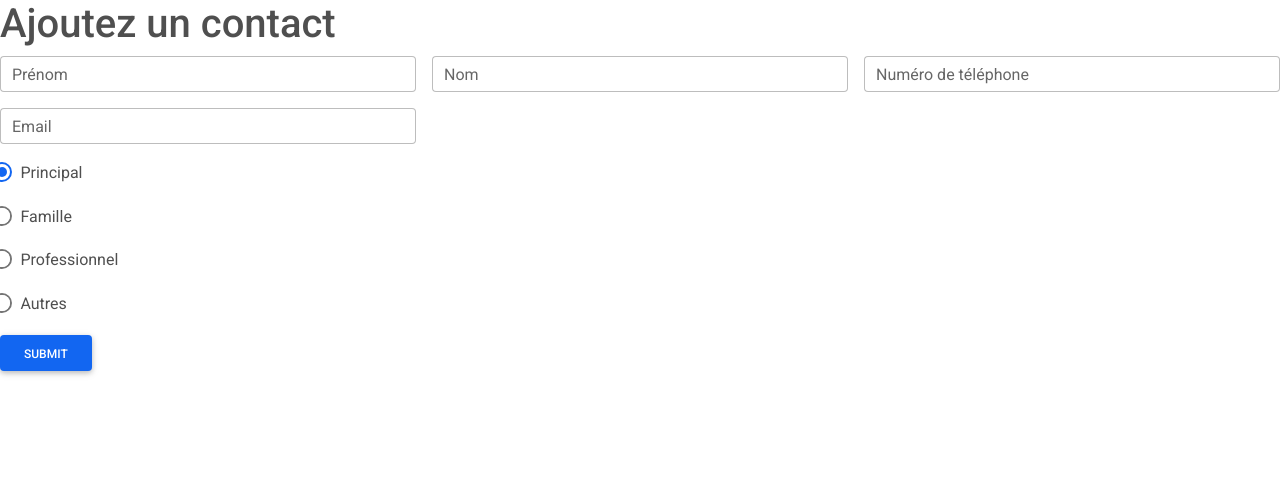
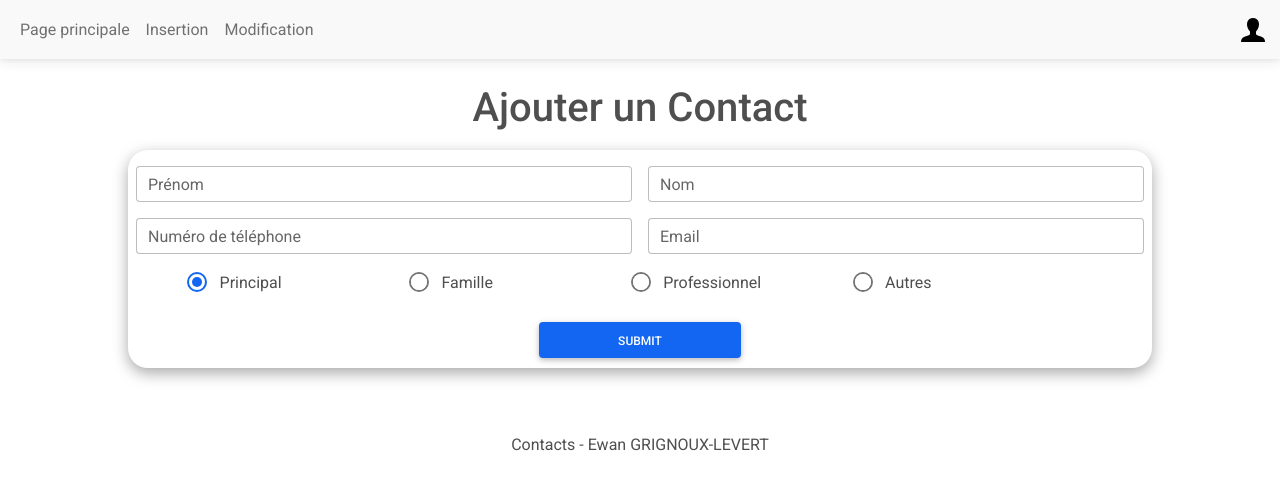
Before and after one commit to EwanGL/IUT-Projet-WEB, a PHP site: page /WEB2/insertion.php in a window 1280 px wide. Shown: the top 490 px of the page. Run offline with PHP 8.4, Linux system fonts and the light colour scheme; the visitor is signed in with stand-in values (Sample User, id 1); some libraries are stand-ins or nearby versions.

Commit message:
Finish all pages required
Finish insertion.ph and modification.php

Start style.css

```diff
--- a/insertion.php
+++ b/insertion.php
@@ -31,32 +31,80 @@
             }
         ?>
 
-        <h1>Ajoutez un contact</h1>
+        <nav class="navbar navbar-expand-lg navbar-light bg-light">
+            <!-- Container wrapper -->
+            <div class="container-fluid">
+                <!-- Toggle button -->
+                <button class="navbar-toggler" type="button" data-mdb-toggle="collapse" data-mdb-target="#navbarSupportedContent" aria-controls="navbarSupportedContent" aria-expanded="false" aria-label="Toggle navigation">
+                    <i class="fas fa-bars"></i>
+                </button>
 
+                <!-- Collapsible wrapper -->
+                <div class="collapse navbar-collapse" id="navbarSupportedContent">
+                    <!-- Left links -->
+                    <ul class="navbar-nav me-auto mb-2 mb-lg-0">
+                        <li class="nav-item">
+                        <a class="nav-link" href="index.php">Page principale</a>
+                        </li>
+                        <?php
+                            if(isset($_SESSION) && $_SESSION['status']=='admin'){
+                                echo '<li class="nav-item">';
+                                echo '<a class="nav-link" href="insertion.php">Insertion</a>';
+                                echo '</li>';
+                                echo '<li class="nav-item">';
+                                echo '<a class="nav-link" href="modification.php">Modification</a>';
+                                echo '</li>';
+                            }
+                        ?>
+                    </ul>
+                    <!-- Left links -->
+                </div>
 
-        <form id="insert_form" action="#" method="POST" class="row g-3 needs-validation" novalidate >
-            <div class="col-md-4">
+                    <!-- Avatar -->
+                <div class="dropdown">
+                    <a class="dropdown-toggle d-flex align-items-center hidden-arrow" href="#" id="navbarDropdownMenuAvatar" role="button" data-mdb-toggle="dropdown" aria-expanded="false">
+                        <img src="img/user.png" alt="user icon" loading="lazy">
+                    </a>
+                    <ul class="dropdown-menu dropdown-menu-end" aria-labelledby="navbarDropdownMenuAvatar">
+                        <li>
+                            <a class="dropdown-item" href="#">My profile (<?php echo $_SESSION['login'] ?>)</a>
+                        </li>
+                        <li>
+                            <a class="dropdown-item" href="#">Settings</a>
+                        </li>
+                        <li>
+                            <a class="dropdown-item" href="logout.php">Logout</a>
+                        </li>
+                    </ul>
+                </div>
+            </div>
+        </nav>
+
+        <h1>Ajouter un Contact</h1>
+
+        <form id="insert_form" action="#" method="POST" class="row g-3 needs-validation" novalidate onsubmit="return verifyInsertForm()">
+            <div class="col-md-6">
                 <div class="form-outline">
                 <input type="text" class="form-control" id="validationCustom01" value="" name="name" required />
                 <label for="validationCustom01" class="form-label">Prénom</label>
                 <div class="valid-feedback">Looks good!</div>
                 </div>
             </div>
-            <div class="col-md-4">
+            <div class="col-md-6">
                 <div class="form-outline">
                 <input type="text" class="form-control" id="validationCustom02" value="" name="last_name" required />
                 <label for="validationCustom02" class="form-label">Nom</label>
                 <div class="valid-feedback">Looks good!</div>
                 </div>
             </div>
-            <div class="col-md-4">
+            <div class="col-md-6">
                 <div class="form-outline">
                 <input type="text" class="form-control" id="validationCustom03" value="" name="phone" required />
                 <label for="validationCustom02" class="form-label">Numéro de téléphone</label>
                 <div class="valid-feedback">Looks good!</div>
                 </div>
             </div>
-            <div class="col-md-4">
+            <div class="col-md-6">
                 <div class="form-outline">
                 <input type="text" class="form-control" id="validationCustom04" value="" name="email" required />
                 <label for="validationCustom02" class="form-label">Email</label>
@@ -64,29 +112,28 @@
                 </div>
             </div>
 
-            <div class="form-check">
-                <input class="form-check-input" type="radio" name="group" id="flexRadioDefault1" checked value="Principal"/>
-                <label class="form-check-label" for="flexRadioDefault1">Principal</label>
+            <div class="col-md-2 ins_radio">
+                <input class="form-check-input" type="radio" name="inlineRadioOptions" id="inlineRadio5" checked value="Principal" />
+                <label class="form-check-label" for="inlineRadio1">Principal</label>
             </div>
 
-            <div class="form-check">
-                <input class="form-check-input" type="radio" name="group" id="flexRadioDefault2"  value="Famille"/>
-                <label class="form-check-label" for="flexRadioDefault2">Famille</label>
+            <div class="col-md-2 ins_radio">
+                <input class="form-check-input" type="radio" name="inlineRadioOptions" id="inlineRadio6" value="Famille" />
+                <label class="form-check-label" for="inlineRadio1">Famille</label>
             </div>
 
-            <div class="form-check">
-                <input class="form-check-input" type="radio" name="group" id="flexRadioDefault2"  value="Travail"/>
-                <label class="form-check-label" for="flexRadioDefault2">Professionnel</label>
+            <div class="col-md-2 ins_radio">
+                <input class="form-check-input" type="radio" name="inlineRadioOptions" id="inlineRadio7" value="Professionnel" />
+                <label class="form-check-label" for="inlineRadio1">Professionnel</label>
             </div>
 
-            <div class="form-check">
-                <input class="form-check-input" type="radio" name="group" id="flexRadioDefault2"  value="Autres"/>
-                <label class="form-check-label" for="flexRadioDefault2">Autres</label>
+            <div class="col-md-2 ins_radio">
+                <input class="form-check-input" type="radio" name="inlineRadioOptions" id="inlineRadio8" value="Autres" />
+                <label class="form-check-label" for="inlineRadio1">Autres</label>
             </div>
 
-
-            <div class="col-12">
-                <button class="btn btn-primary g-recaptcha" type="submit" data-sitekey="6LfxP1EgAAAAAHBY8Cf5kujJtGR8OCf2c0V7Hpgf" data-callback='onSubmit' data-action='submit'>Submit</button>
+            <div class="col-md-12">
+                <input class="btn btn-primary g-recaptcha" id="ins_button" type="submit" data-sitekey="6LfxP1EgAAAAAHBY8Cf5kujJtGR8OCf2c0V7Hpgf" data-callback='onSubmit' data-action='submit' value="Submit">
             </div>
         </form>
 
@@ -100,11 +147,14 @@
         include "function.php";
 
         if(!empty($_POST)){
-            var_dump($_POST);
+            // var_dump($_POST);
             DbInsert($_POST["name"], $_POST["last_name"], $_POST["email"], $_POST["phone"], $_POST["group"], $_SESSION["id"]);
         }
         ?>
 
         <script type="text/javascript" src="js/mdb.min.js"></script>
+        <footer>
+            <p>Contacts - Ewan GRIGNOUX-LEVERT</p>
+        </footer>
     </body>
 <html>
--- a/script.js
+++ b/script.js
@@ -1,3 +1,6 @@
+import * as mdb from 'mdb-ui-kit'; // lib
+import { Input } from 'mdb-ui-kit'; // module
+
 function verifyPassword() {
     var not_empty = false;
     var maj = false;
@@ -26,18 +29,18 @@ function verifyPassword() {
     // console.log(not_empty && maj && sp_char);
 
     return (not_empty && maj && sp_char);
-}
+};
 
 function onSubmit(token) {
     document.getElementById("insert_form").submit();
-}
+};
 
 function verifyInsertForm(){
-    alert("funuction");
-    var name =  document.getElementById("validationCustom01");
-    var last_name =  document.getElementById("validationCustom02");
-    var phone =  document.getElementById("validationCustom03");
-    var email =  document.getElementById("validationCustom04");
+    alert("function");
+    var name =  document.getElementById("validationCustom01").value;
+    var last_name =  document.getElementById("validationCustom02").value;
+    var phone =  document.getElementById("validationCustom03").value;
+    var email =  document.getElementById("validationCustom04").value;
 
     if ((name != "" ) && ((last_name != "" ) && (typeof(phone) == "number") && (email.indexOf('@') > -1))){
         return true;
@@ -47,4 +50,8 @@ function verifyInsertForm(){
         return false;
     }
 
-}
+};
+
+function myFunction() {
+  alert("The form was submitted");
+};
--- a/style.css
+++ b/style.css
@@ -0,0 +1,131 @@
+@import '~mdb-ui-kit/css/mdb.min.css';
+
+::after, ::before {
+    box-sizing: border-box;
+}
+
+h1, h2{
+    text-align: center;
+    padding: 2%;
+}
+
+body{
+    position: relative;
+    margin: 0;
+    padding: 0;
+    min-height: 100%;
+    width: 100%;
+}
+
+#co_form{
+    padding : 5%;
+    text-align: center;
+    margin-top: 4%;
+    margin-left: 30%;
+    width : 40%;
+    box-shadow: rgba(0, 0, 0, 0.35) 0px 5px 15px;
+    border-radius: 20px;
+}
+
+#co_button, #ind_from *{
+    margin: 1%;
+    height: 10%;
+}
+
+#ind_form{
+    text-align: center;
+    padding: 0.5%;
+    margin-left: 30%;
+    margin-bottom: 2%;
+    width : 40%;
+    box-shadow: rgba(0, 0, 0, 0.35) 0px 5px 15px;
+    border-radius: 20px;
+}
+
+#index_tab{
+    width: 80%;
+    margin-left: 10%;
+    box-shadow: rgba(0, 0, 0, 0.35) 0px 5px 15px;
+    text-align: center;
+}
+
+#insert_form, #select_form, #modif_form{
+    width: 80%;
+    margin-left: 10%;
+    box-shadow: rgba(0, 0, 0, 0.35) 0px 5px 15px;
+    border-radius: 20px;
+}
+
+.ins_radio{
+    margin-left: 5%;
+}
+
+#ins_button, #modif_button{
+    width: 20%;
+    margin-left: 40%;
+    margin-top: 1%;
+    margin-bottom: 1%;
+}
+
+#select_form{
+    margin-bottom: 3%;
+}
+
+#select_form_div{
+    width: 20%;
+    margin-left: 40%;
+    margin-top: 1%;
+
+}
+
+#select_form_div button, #select_form_div div{
+    float: left;
+    margin-bottom: 5%;
+}
+
+footer{
+    margin-top: 5%;
+    margin-bottom: 0%;
+    width: 100%;
+    text-align: center;
+}
+
+/* :root {
+    --body-bg: white;
+    --body-color: black;
+    --anchor-color: red;
+    --letter-spacing: 0;
+  }
+  @media (prefers-color-scheme: dark) {
+    :root {
+      --body-bg: black;
+      --body-color: white;
+      --anchor-color: salmon;
+      --letter-spacing: 0.1;
+    }
+}
+
+body {
+    background-color: var(--body-bg);
+    color: var(--body-color);
+    letter-spacing: var(--letter-spacing);
+  }
+  a {
+    color: var(--anchor-color);
+}
+
+@media (prefers-color-scheme: dark) {
+
+    html {
+      filter: invert(1) hue-rotate(.5turn);
+    }
+
+    img {
+      filter: invert(1) hue-rotate(.5turn);
+    }
+
+    img:not(:hover) {
+      opacity: .7;
+      transition: opacity .25s ease-in-out;
+    }
+  } */
```
Also changed, not shown: connexion.php (+20 -7 lines), function.php (+51 -7 lines), index.php (+37 -20 lines), modification.php (added, +264 -0 lines), DB/database.sqlite, img/search.png (added), img/user.png (added).
